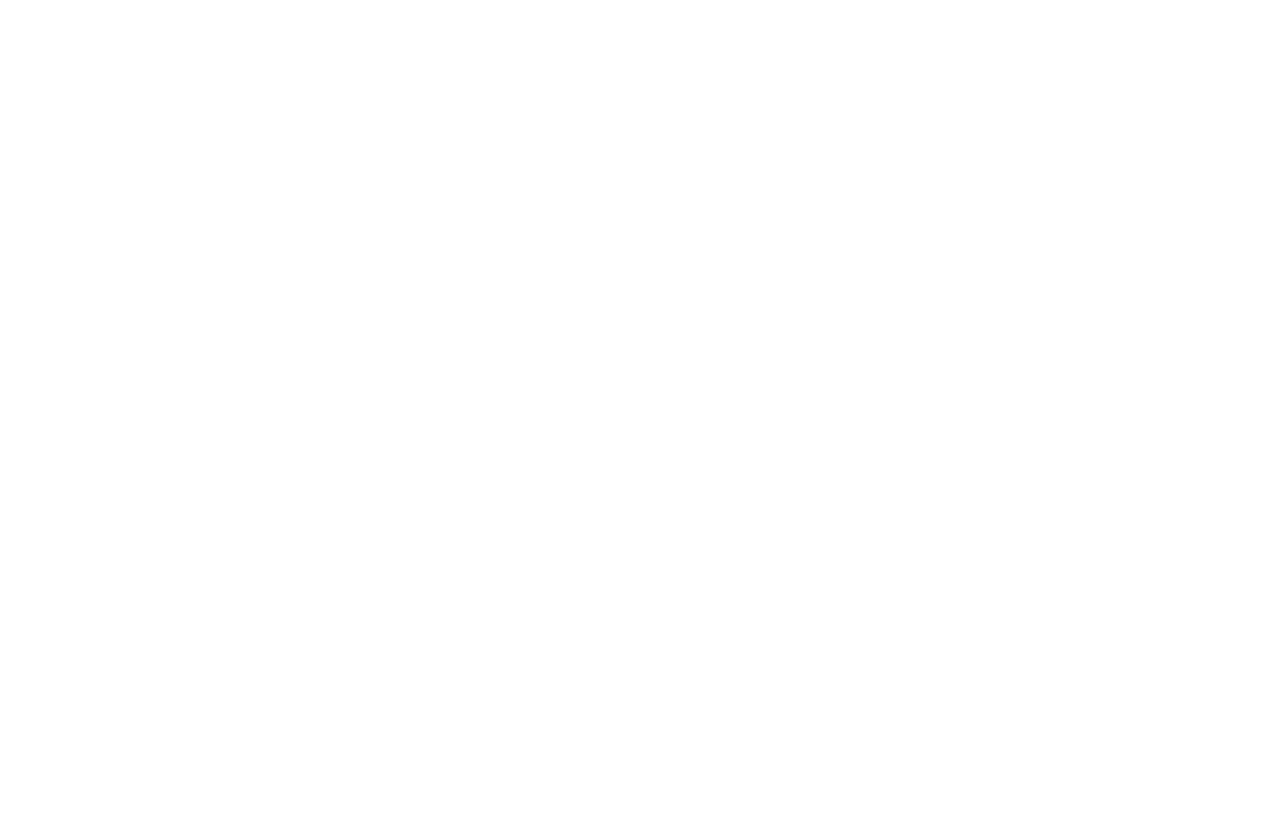
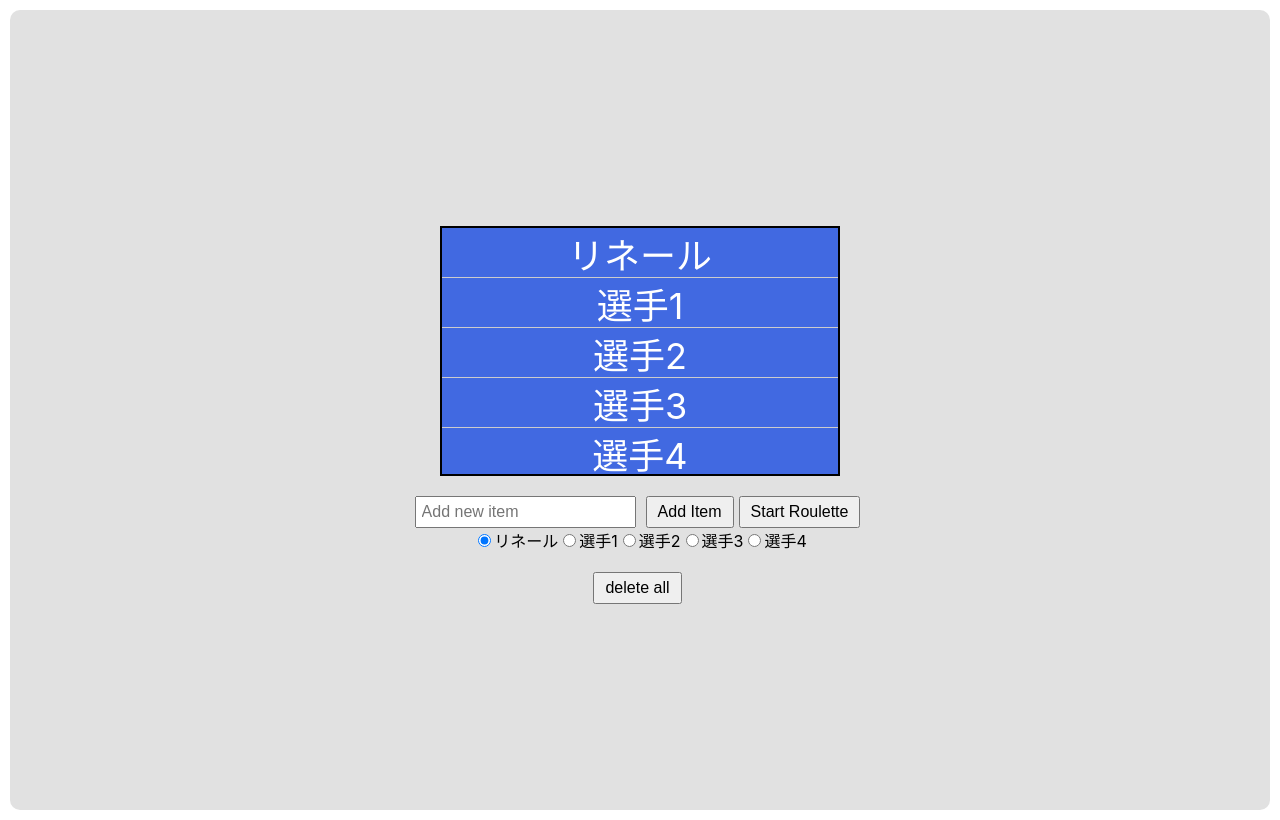
Before and after one commit to kazu107/kazu107lab, a React (Create React App) app in the folder frontend/: page /roulette in a window 1280 px wide. Before the commit this address had no page. Built offline with nearby package versions, Linux system fonts and the light colour scheme.

Commit message:
roulette作成

```diff
--- a/frontend/src/App.js
+++ b/frontend/src/App.js
@@ -3,6 +3,7 @@
 import Markov from './components/markov/markov';
 import Test from './components/test/test';
 import Microwave from './components/microwave/microwave';
+import Roulette from './components/roulette/roulette';
 import './App.css';
 
 function App() {
@@ -13,6 +14,7 @@
                     <Route path="/markov" element={<Markov />} />
                     <Route path="/test" element={<Test />} />
                     <Route path="/microwave" element={<Microwave />} />
+                    <Route path="/roulette" element={<Roulette />} />
                     {/* 他のルートを追加 */}
                 </Routes>
             </div>
--- /dev/null
+++ b/frontend/src/components/roulette/roulette.css
@@ -0,0 +1,65 @@
+.main {
+    display: flex;
+    justify-content: center;
+    align-items: center;
+    height: 100vh;
+    margin: 10px;
+    border-radius: 10px;
+    padding-top: 10px;
+    background-color: #e1e1e1;
+}
+
+.roulette-container {
+    display: flex;
+    flex-direction: column;
+    align-items: center;
+    margin: 20px;
+}
+
+.roulette-wrapper {
+    width: 400px;
+    height: 250px; /* 50pxの高さのアイテムが5つ見えるように設定 */
+    overflow: hidden;
+    border: 2px solid #000;
+    position: relative;
+}
+
+.roulette {
+    position: absolute;
+    top: 0;
+    left: 0;
+    right: 0;
+    transform: translateY(-50px); /* 上下に半分見えるように位置を調整 */
+}
+
+.roulette-font {
+    font-size: 1.5em;
+    color: #fff;
+}
+
+.roulette-item {
+    height: 50px;
+    display: flex;
+    justify-content: center;
+    align-items: center;
+    font-size: 1.5em;
+    background-color: royalblue;
+    border-bottom: 1px solid #ccc;
+}
+
+.controls {
+    margin-top: 20px;
+}
+
+.controls input {
+    padding: 5px;
+    font-size: 1em;
+    margin-right: 10px;
+}
+
+.controls button {
+    padding: 5px 10px;
+    font-size: 1em;
+    cursor: pointer;
+    margin-right: 5px;
+}
--- /dev/null
+++ b/frontend/src/components/roulette/roulette.js
@@ -0,0 +1,143 @@
+import React, { useState, useEffect } from 'react';
+import './roulette.css';
+
+const VerticalRoulette = () => {
+    const [items, setItems] = useState(["リネール", "選手1", "選手2", "選手3", "選手4"]);
+    const [newItem, setNewItem] = useState("");
+    const [start, setStart] = useState(false);
+    const [position, setPosition] = useState(-items.length * 50); // 初期位置を範囲外に設定
+    const [speed, setSpeed] = useState(0.05); // 初期速度（ミリ秒単位の間隔）を設定
+    const [time, setTime] = useState(0); // 経過時間を追跡
+    const [disabled, setDisabled] = useState(false); // ボタンを無効化するフラグ
+    const [isZeroItems, setIsZeroItems] = useState(false); // アイテムが0個の場合のフラグ
+    const [selectedItem, setSelectedItem] = useState(items[0]); // 選択中の要素
+
+    useEffect(() => {
+        let interval;
+        if (start) {
+            setDisabled(true); // ルーレットが回転中はボタンを無効化
+            interval = setInterval(() => {
+                setPosition(prevPosition => {
+                    const nextPosition = prevPosition + 1;
+                    const totalHeight = items.length * 50;
+                    const resetThreshold = -items.length * 50;
+
+                    // 位置リセットのタイミング調整
+                    return nextPosition >= totalHeight + resetThreshold ? resetThreshold : nextPosition;
+                });
+
+                // 時間経過に伴って速度を調整
+                setTime(prevTime => prevTime + 0.05);
+
+                // しばらく初速を保った後、徐々に減速させる
+                const newSpeed = Math.pow(time, 3.7) / 1000000; // ここで減速カーブを描く
+                setSpeed(newSpeed);
+
+                // 選択中の要素が中央に来たかをチェック
+                const selectedIndex = items.indexOf(selectedItem);
+                const targetPosition = (-(selectedIndex * 50) + 100 - (items.length * 50)) % (items.length * 50); // 100は中央に来るためのオフセット
+                const isCentered = Math.abs(position - targetPosition) < 3; // 中央に来たかどうかを確認
+
+                // 一定のスピードに達し、かつ要素が中央に来たら停止
+                if (newSpeed >= 30 && (isCentered)) {
+                    setStart(false);
+                    setDisabled(false); // 停止後にボタンを有効化
+
+                    // 停止時に位置を調整して5つの要素がちょうど見えるようにする
+                    setPosition(targetPosition);
+                    setTime(0); // 時間もリセット
+                    setSpeed(0.05); // 速度もリセット
+                }
+
+            }, speed);
+        }
+        return () => clearInterval(interval);
+    }, [start, speed, time, items, selectedItem, position]);
+
+    const handleAddItem = () => {
+        if (newItem) {
+            setItems(prevItems => [...prevItems, newItem]);
+            setNewItem("");
+            setPosition(-items.length * 50); // アイテムを追加するときに位置をリセット
+            setIsZeroItems(false);
+        }
+    };
+
+    const handleStartStop = () => {
+        if (start) {
+            setStart(false);
+            setSpeed(0.05); // 停止時に速度をリセット
+            setTime(0); // 時間もリセット
+        } else {
+            setStart(true);
+        }
+    };
+
+    const handleDelete = () => {
+        setItems([]);
+        setPosition(-items.length * 50); // アイテムを削除するときに位置をリセット
+        setIsZeroItems(true);
+    }
+
+    const handleRadioChange = (event) => {
+        setSelectedItem(event.target.value); // 選択されたアイテムを更新
+    };
+
+    // 要素が少ないときに空白ができないようにアイテムを繰り返し、前後に配置
+    const repeatedItems = items.length >= 5 ? items : [...items, ...items, ...items];
+
+    return (
+        <div className="main">
+            <div className="roulette-container">
+                <div className="roulette-wrapper">
+                    <div className="roulette" style={{transform: `translateY(${position}px)`}}>
+                        {repeatedItems.map((item, index) => (
+                            <div key={index} className="roulette-item">
+                                <span className="roulette-font">{item}</span>
+                            </div>
+                        ))}
+                        {repeatedItems.map((item, index) => (
+                            <div key={index + repeatedItems.length} className="roulette-item">
+                                <span className="roulette-font">{item}</span>
+                            </div>
+                        ))}
+                    </div>
+                </div>
+                <div className="controls">
+                    <input
+                        type="text"
+                        value={newItem}
+                        onChange={(e) => setNewItem(e.target.value)}
+                        placeholder="Add new item"
+                        disabled={start || disabled} // ルーレットが回転中は入力不可
+                    />
+                    <button onClick={handleAddItem} disabled={start || disabled}>Add Item</button>
+                    {/* ルーレットが回転中はボタンを無効化 */}
+                    <button onClick={handleStartStop}
+                            disabled={start || disabled || isZeroItems}>{start ? "Stop" : "Start"} Roulette
+                    </button>
+                    {/* 回転中はボタンを無効化 */}
+                </div>
+                <div className="radio-buttons">
+                    {items.map((item, index) => (
+                        <label key={index}>
+                            <input
+                                type="radio"
+                                value={item}
+                                checked={selectedItem === item}
+                                onChange={handleRadioChange}
+                                disabled={start || disabled || isZeroItems} // ルーレットが回転中はラジオボタンも無効化
+                            />
+                            {item}
+                        </label>
+                    ))}
+                </div>
+                <div className="controls">
+                    <button onClick={handleDelete} disabled={start || disabled || isZeroItems}>delete all</button>
+                </div>
+            </div>
+        </div>
+    );
+};
+
+export default VerticalRoulette;
```
Also changed, not shown: 12 other files (tests, documents, lock files or other folders).
